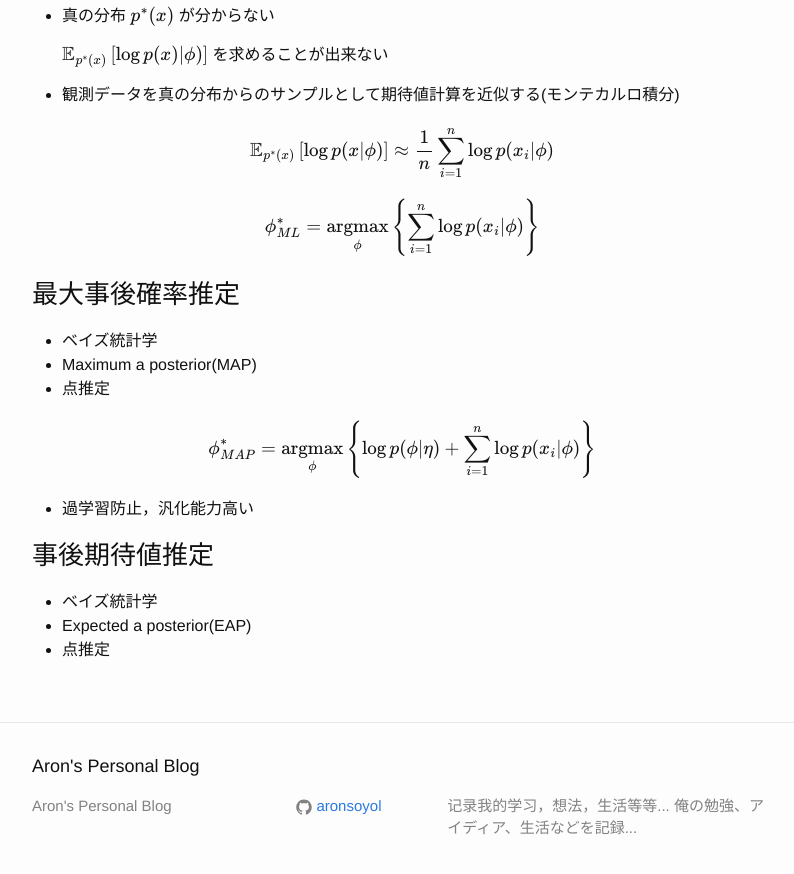
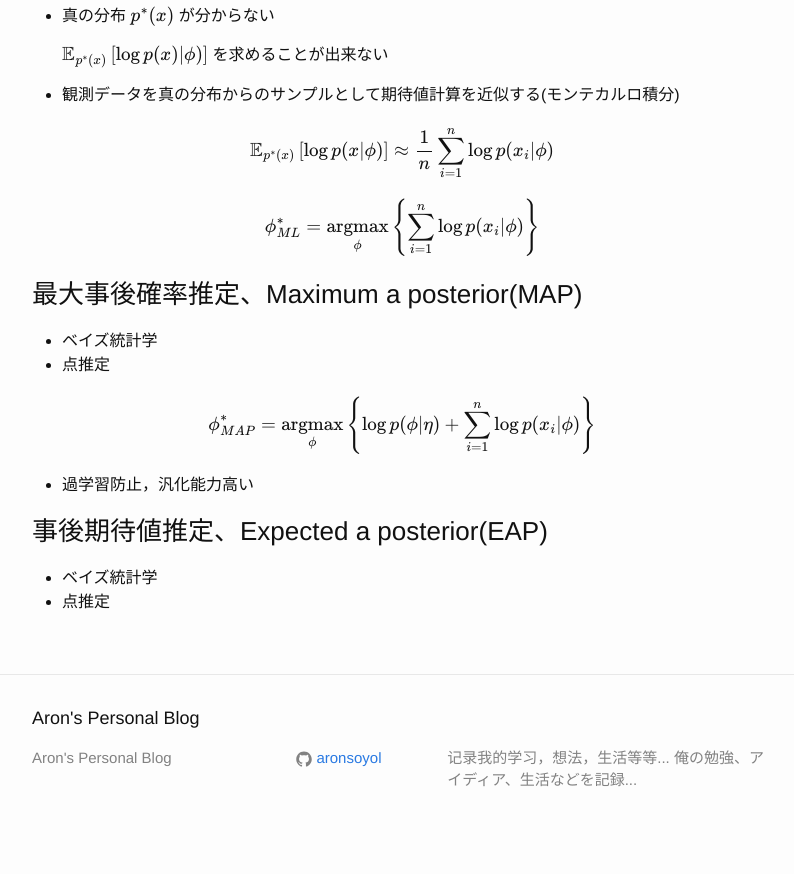
Before and after one commit to aronsoyol/aronsoyol.github.io, a Jekyll site: the page built from _posts/2017-08-08-topic-model.markdown, in a window 1280 px wide and 900 px high, scrolled down 4716 px. Shown: the top 874 px of the window, without its empty margins (238-1032 px from the left). Built offline with Jekyll 4.4.1, drawn with Linux system fonts in a browser that asks for light colours; formulas are drawn with MathJax 3; after the commit the page ends 5568 px from its top, so only the background shows below that; some of the changed text lies outside the part shown.

```diff
--- a/_posts/2017-08-08-topic-model.markdown
+++ b/_posts/2017-08-08-topic-model.markdown
@@ -172,18 +172,16 @@ $$\mathbb{E}_{p^*(x)}\left[\log{p(x|\phi)}\right]\approx\frac{1}{n}\sum\limits_{
 
 $$\phi_{ML}^*=\mathop{\rm argmax}\limits_{\phi}\left\{\sum\limits_{i=1}^n\log p(x_i|\phi)\right\}$$
 
-### 最大事後確率推定
+### 最大事後確率推定、Maximum a posterior(MAP)
 
 - ベイズ統計学
-- Maximum a posterior(MAP)
 - 点推定
 
 $$\phi_{MAP}^*=\mathop{\rm argmax}\limits_{\phi}\left\{\log p(\phi|\eta)+\sum\limits_{i=1}^n\log p(x_i|\phi)\right\}$$
 
 - 過学習防止，汎化能力高い
 
-### 事後期待値推定
+### 事後期待値推定、Expected a posterior(EAP)
 
 - ベイズ統計学
-- Expected a posterior(EAP)
 - 点推定
```
Also changed, not shown: other parts of _posts/2017-08-08-topic-model.markdown (+1 -1 lines).
